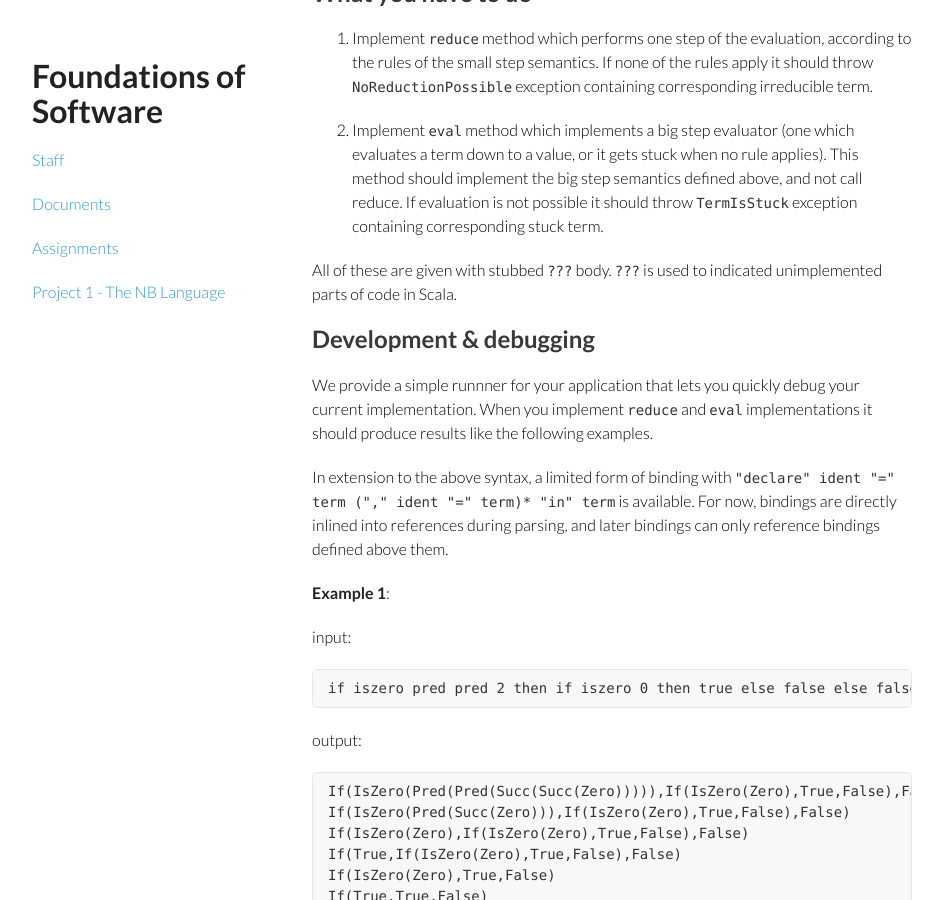
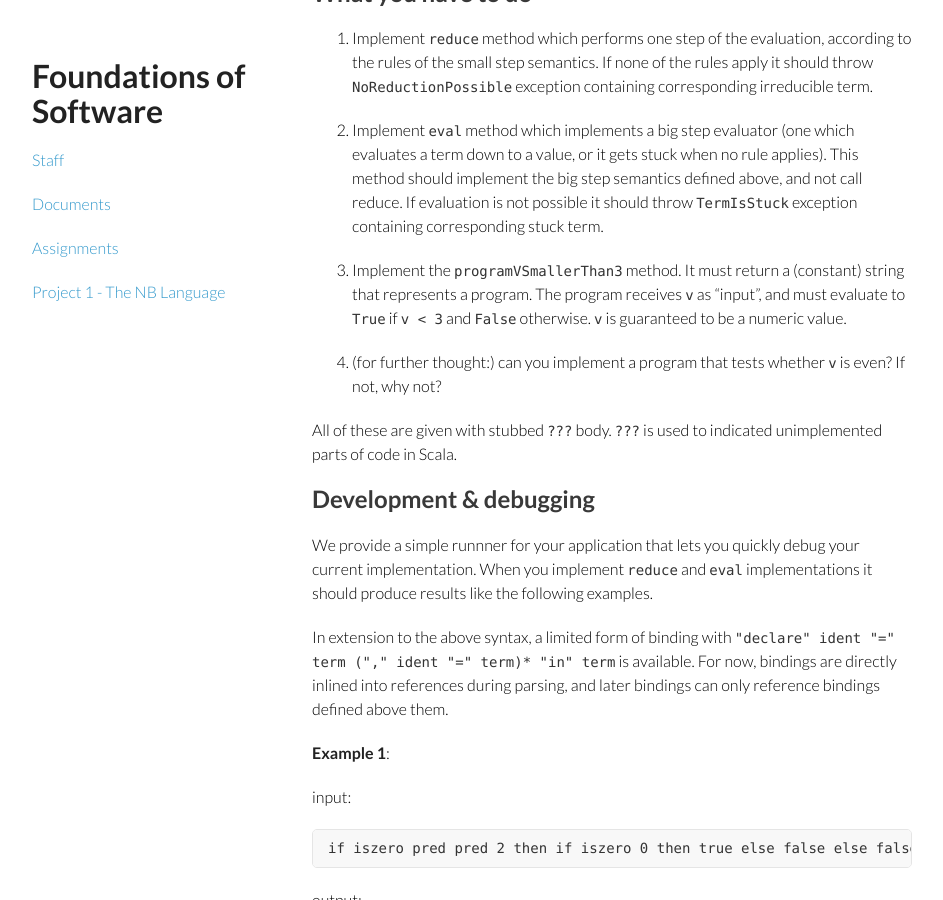
Before and after one commit to fos-2023/fos-2023.github.io, a Jekyll site: the page built from project1.md, in a window 1280 px wide and 900 px high, scrolled down 2334 px. Shown: the whole window, without its empty margins (168-1111 px from the left). Built offline with Jekyll 4.4.1, drawn with Linux system fonts in a browser that asks for light colours.

Commit message:
generated for https://github.com/sjrd/fos/tree/3fad97742387b29b40100e18d0b0779911e3b775

```diff
--- a/project1.md
+++ b/project1.md
@@ -119,6 +119,13 @@ step evaluation rules would look for this language:
    the big step semantics defined above, and not call reduce. If evaluation is not possible
    it should throw `TermIsStuck` exception containing corresponding stuck term.
 
+1. Implement the `programVSmallerThan3` method. It must return a (constant) string that
+   represents a program. The program receives `v` as "input", and must evaluate to `True`
+   if `v < 3` and `False` otherwise. `v` is guaranteed to be a numeric value.
+
+1. (for further thought:) can you implement a program that tests whether `v` is even?
+   If not, why not?
+
 All of these are given with stubbed `???` body. `???` is used to indicated unimplemented
 parts of code in Scala.
 
```
Also changed, not shown: 3 other files.
